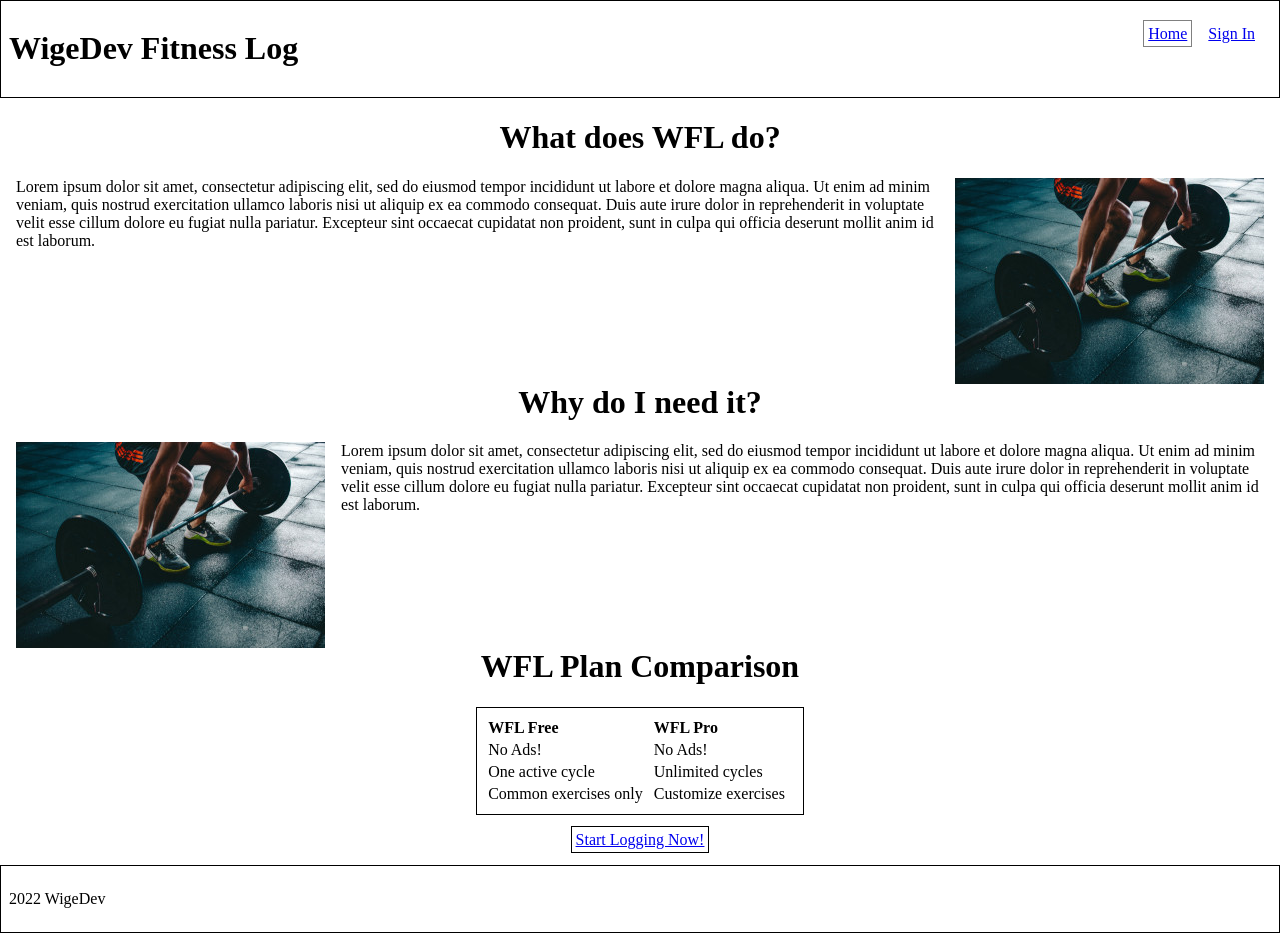
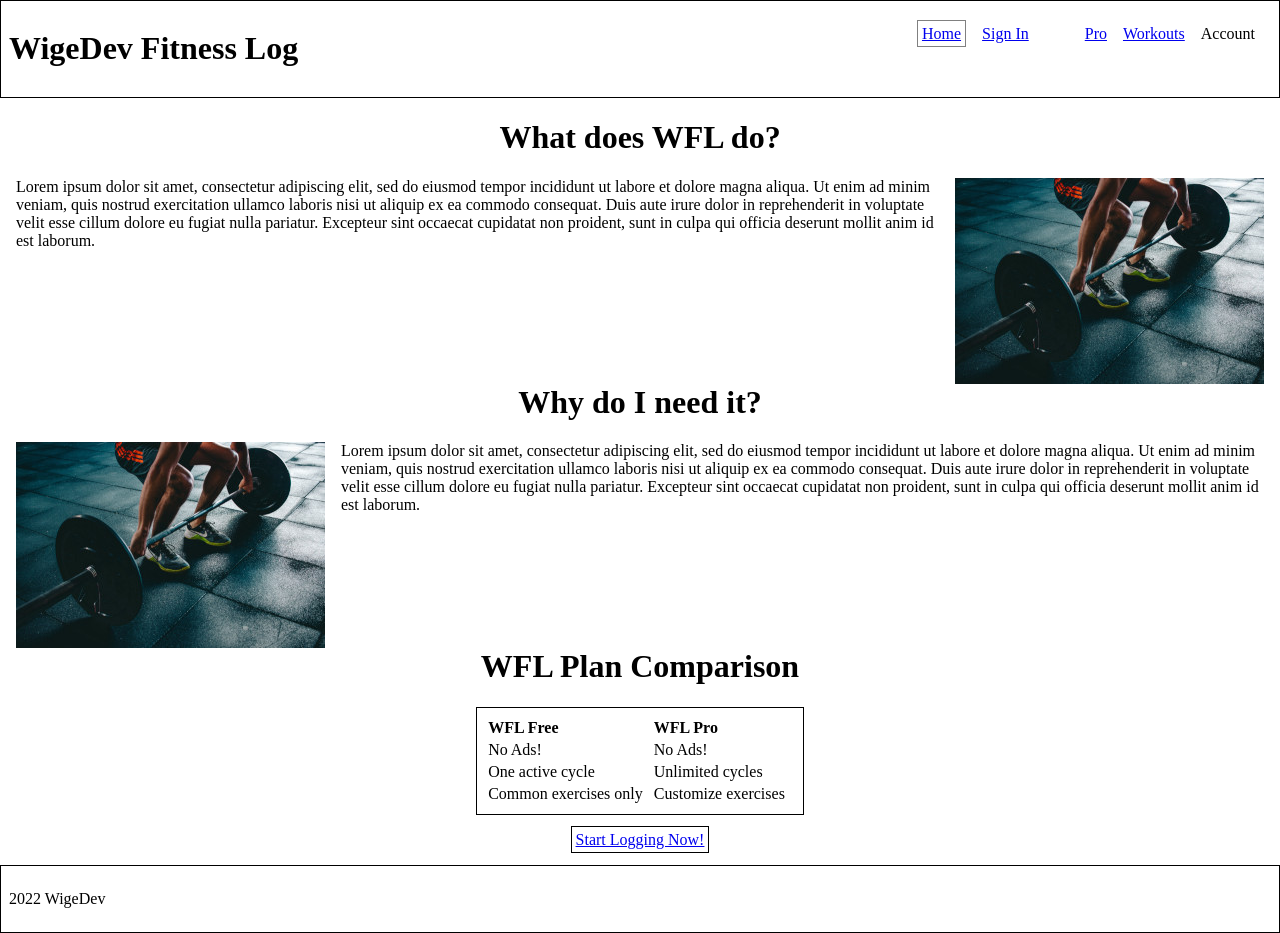
Before and after one commit to garywige/wigedev-fitness-log, an Angular app: page /home in a window 1280 px wide. Built offline with nearby package versions, Linux system fonts and the light colour scheme.

Commit message:
modified navigation

```diff
--- a/src/app/app.component.html
+++ b/src/app/app.component.html
@@ -4,6 +4,11 @@
   <ul class="navigation">
     <li><a routerLink="/home" routerLinkActive="active">Home</a></li>
     <li><a routerLink="/signin" routerLinkActive="active">Sign In</a></li>
+  </ul>
+  <ul class="navigation">
+    <li><a routerLink="/pro" routerLinkActive="active">Pro</a></li>
+    <li><a routerLink="/free" routerLinkActive="active">Workouts</a></li>
+    <li>Account</li>
   </ul>
 </div>
 
```
